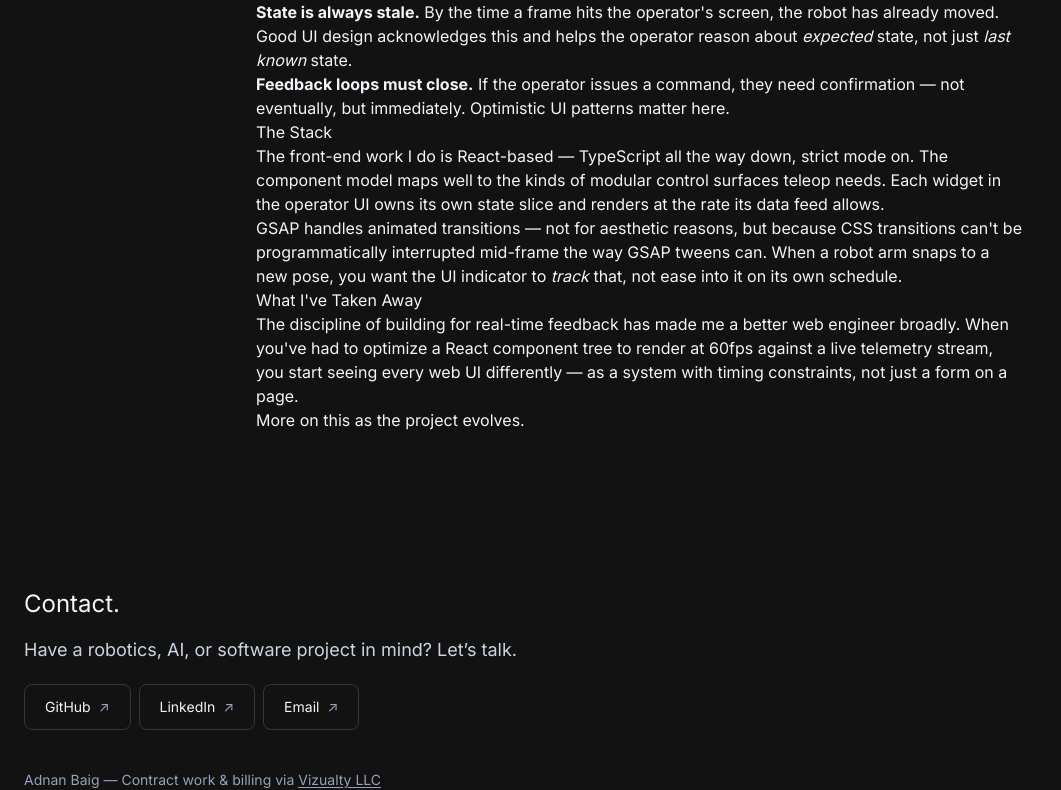
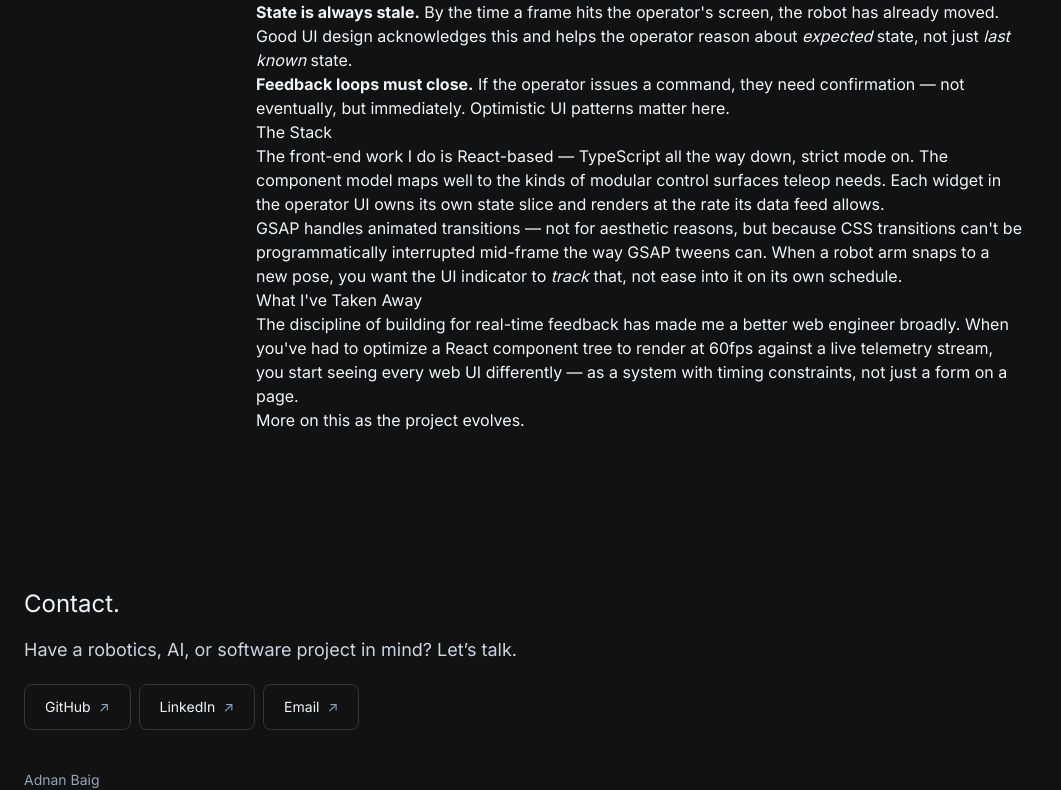
Before and after one commit to adnanabaig/portfolio, a Next.js app: page /blog/firstblog in a window 1280 px wide. Shown: the part 1111-1901 px from the top of the page, without its empty margins (0-1061 px from the left). Built offline with nearby package versions, Linux system fonts and the light colour scheme.

Commit message:
Remove studio references and refine robotics experience copy

```diff
--- a/components/Footer/index.tsx
+++ b/components/Footer/index.tsx
@@ -45,15 +45,7 @@ const Footer = () => {
         animate={visible ? { opacity: 1 } : undefined}
         transition={{ duration: 0.6, delay: 0.72 }}
       >
-        Adnan Baig &mdash; Contract work &amp; billing via{" "}
-        <a
-          href="https://vizualty.net"
-          target="_blank"
-          rel="noopener noreferrer"
-          className="underline underline-offset-2 hover:opacity-70 transition-opacity duration-200"
-        >
-          Vizualty LLC
-        </a>
+        Adnan Baig
       </motion.p>
     </footer>
   );
--- a/data/portfolio.json
+++ b/data/portfolio.json
@@ -26,7 +26,7 @@
     {
       "id": "teleop-meta",
       "title": "Robot Operator HMI",
-      "description": "React and TypeScript companion app for a wearable robotics data-collection kit: readiness checks, episode tracking, storage and upload visibility, and accessible audio workflows. Validated on physical kits with 348 regression tests.",
+      "description": "React and TypeScript app that drives all operation and control of a wearable humanoid suit, including readiness checks, operator workflows, system status, and accessible audio controls.",
       "category": "Operator Interfaces",
       "organization": "Sigma Design @ Meta",
       "imageSrc": "https://images.unsplash.com/photo-1485827404703-89b55fcc595e?auto=format&fit=crop&w=1400&q=60",
@@ -35,7 +35,7 @@
     {
       "id": "fleet-operations",
       "title": "Fleet Operations Dashboard",
-      "description": "Production dashboard connecting robot inventory, heartbeats, build telemetry, collection episodes, Jira repairs, and technician workloads. OIDC SSO, responsive layouts down to 320 px, and 296 automated tests.",
+      "description": "Production dashboard connecting robot inventory, heartbeats, build telemetry, collection episodes, Jira repairs, and technician workloads.",
       "category": "Robotics Operations",
       "organization": "Next.js · React · TypeScript",
       "imageSrc": "https://images.unsplash.com/photo-1581091226825-a6a2a5aee158?auto=format&fit=crop&w=1400&q=60",
@@ -49,15 +49,6 @@
       "organization": "Figure",
       "imageSrc": "https://images.unsplash.com/photo-1581091226825-a6a2a5aee158?auto=format&fit=crop&w=1400&q=60",
       "url": "https://www.linkedin.com/in/adnanbaig916"
-    },
-    {
-      "id": "vizualty-reel",
-      "title": "Cinematic Reel Pipeline",
-      "description": "End-to-end production workflow for cinematic delivery — color grading, pacing, and narrative structure at scale.",
-      "category": "Cinematic Videography",
-      "organization": "Vizualty LLC",
-      "imageSrc": "https://images.unsplash.com/photo-1492691527719-9d1e07e534b4?auto=format&fit=crop&w=1400&q=60",
-      "url": "https://vizualty.net"
     }
   ],
   "engineeringProjects": [
@@ -98,5 +89,5 @@
       "url": "https://github.com/adnanabaig/SentrySight"
     }
   ],
-  "aboutpara": "Robotics software engineer at Meta Reality Labs through Sigma Design, building operator interfaces, fleet tooling, and hardware-software integrations. I work across React and TypeScript frontends, Python services, Embedded Linux, NVIDIA Jetson systems, EtherCAT networks, and camera pipelines. Previously, I piloted humanoid robots at Figure AI and worked in cybersecurity at Cyber Proud / CalSTRS. I earned my B.S. in Computer Science from Sacramento State in May 2025. Outside work, I am developing an SO-101 robotics workstation and run Vizualty LLC, an independent production studio."
+  "aboutpara": "Robotics software engineer at Meta Reality Labs through Sigma Design, building operator interfaces, fleet tooling, and hardware-software integrations. I work across React and TypeScript frontends, Python services, Embedded Linux, NVIDIA Jetson systems, EtherCAT networks, and camera pipelines. Previously, I piloted humanoid robots at Figure AI and worked in cybersecurity at Cyber Proud / CalSTRS. I earned my B.S. in Computer Science from Sacramento State in May 2025. Outside work, I am developing an SO-101 robotics workstation."
 }
--- a/pages/index.tsx
+++ b/pages/index.tsx
@@ -567,7 +567,7 @@ export default function Home() {
               </div>
             </div>
 
-            <p className="mt-6 max-w-2xl text-base tablet:text-lg leading-relaxed text-slate-300">Robotics teleoperation at Meta Reality Labs via Sigma Design. Previously at Figure AI. Building across robotics, machine learning, and software.</p>
+            <p className="mt-6 max-w-2xl text-base tablet:text-lg leading-relaxed text-slate-300">Robotics software engineer at Meta Reality Labs via Sigma Design.</p>
             <a href="#work-section" onClick={(event) => {
               if (event.button !== 0 || event.metaKey || event.ctrlKey || event.shiftKey || event.altKey) return;
               event.preventDefault();
```
Also changed, not shown: _posts/threeblog.md (deleted, +0 -34 lines).
